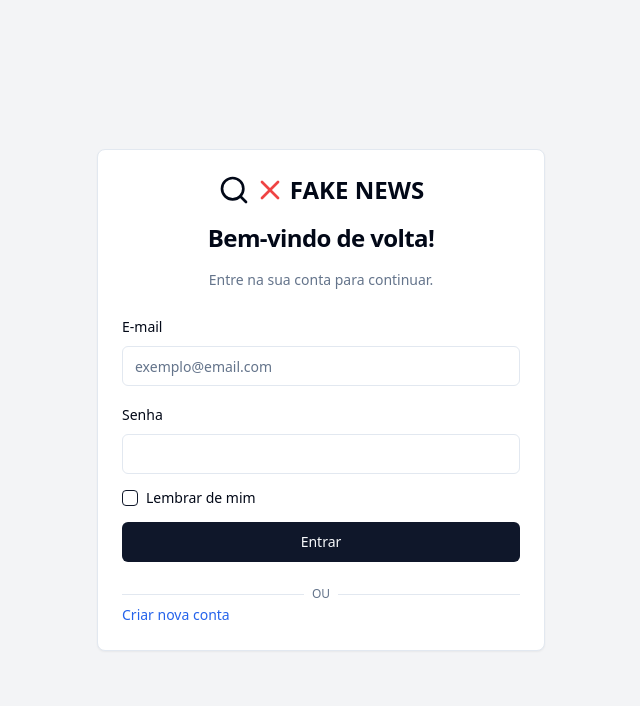
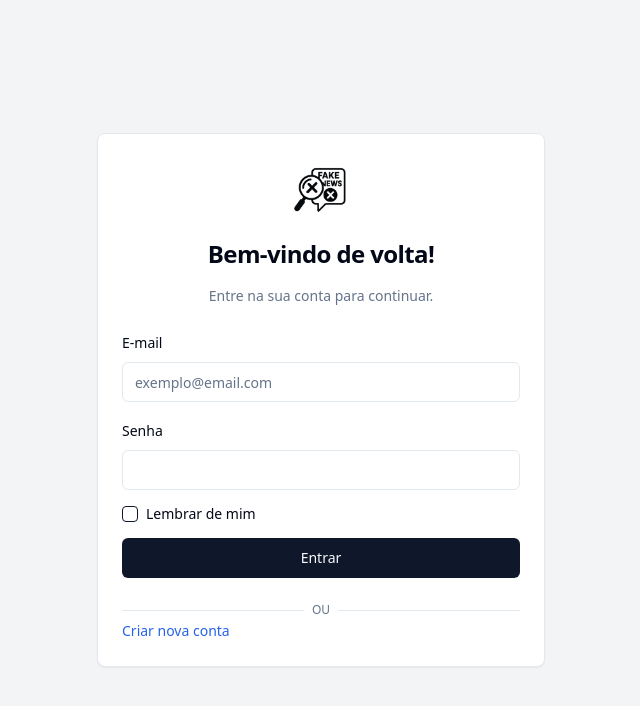
Before and after one commit to Verifica-AI/frontend, a React (Vite) app: page /login in a window 1280 px wide. Shown: the top 706 px of the page, without its empty margins (319-959 px from the left). Built offline with nearby package versions, Linux system fonts and the light colour scheme.

Commit message:
[dyad] wrote 3 file(s)

```diff
--- a/src/pages/Login.tsx
+++ b/src/pages/Login.tsx
@@ -4,17 +4,14 @@ import { Input } from "@/components/ui/input";
 import { Label } from "@/components/ui/label";
 import { Button } from "@/components/ui/button";
 import { Checkbox } from "@/components/ui/checkbox";
-import { Search, X } from "lucide-react";
 
 const Login = () => {
   return (
     <div className="flex min-h-screen items-center justify-center bg-gray-100 dark:bg-gray-900 p-4">
       <Card className="w-full max-w-md">
         <CardHeader className="space-y-4 text-center">
-          <div className="flex items-center justify-center space-x-1">
-            <Search className="h-8 w-8" />
-            <X className="h-8 w-8 text-red-500" />
-            <span className="text-2xl font-bold">FAKE NEWS</span>
+          <div className="flex items-center justify-center">
+            <img src="/fake-news-logo.png" alt="Fake News Logo" className="h-16 w-16" />
           </div>
           <CardTitle className="text-2xl font-bold">Bem-vindo de volta!</CardTitle>
           <CardDescription>
--- a/src/pages/Register.tsx
+++ b/src/pages/Register.tsx
@@ -3,17 +3,14 @@ import { Card, CardContent, CardDescription, CardHeader, CardTitle } from "@/com
 import { Input } from "@/components/ui/input";
 import { Label } from "@/components/ui/label";
 import { Button } from "@/components/ui/button";
-import { Search, X } from "lucide-react";
 
 const Register = () => {
   return (
     <div className="flex min-h-screen items-center justify-center bg-gray-100 dark:bg-gray-900 p-4">
       <Card className="w-full max-w-md">
         <CardHeader className="space-y-4 text-center">
-          <div className="flex items-center justify-center space-x-1">
-            <Search className="h-8 w-8" />
-            <X className="h-8 w-8 text-red-500" />
-            <span className="text-2xl font-bold">FAKE NEWS</span>
+          <div className="flex items-center justify-center">
+            <img src="/fake-news-logo.png" alt="Fake News Logo" className="h-16 w-16" />
           </div>
           <CardTitle className="text-2xl font-bold">Criar Nova Conta</CardTitle>
           <CardDescription>
```
Also changed, not shown: public/fake-news-logo.png (added).
